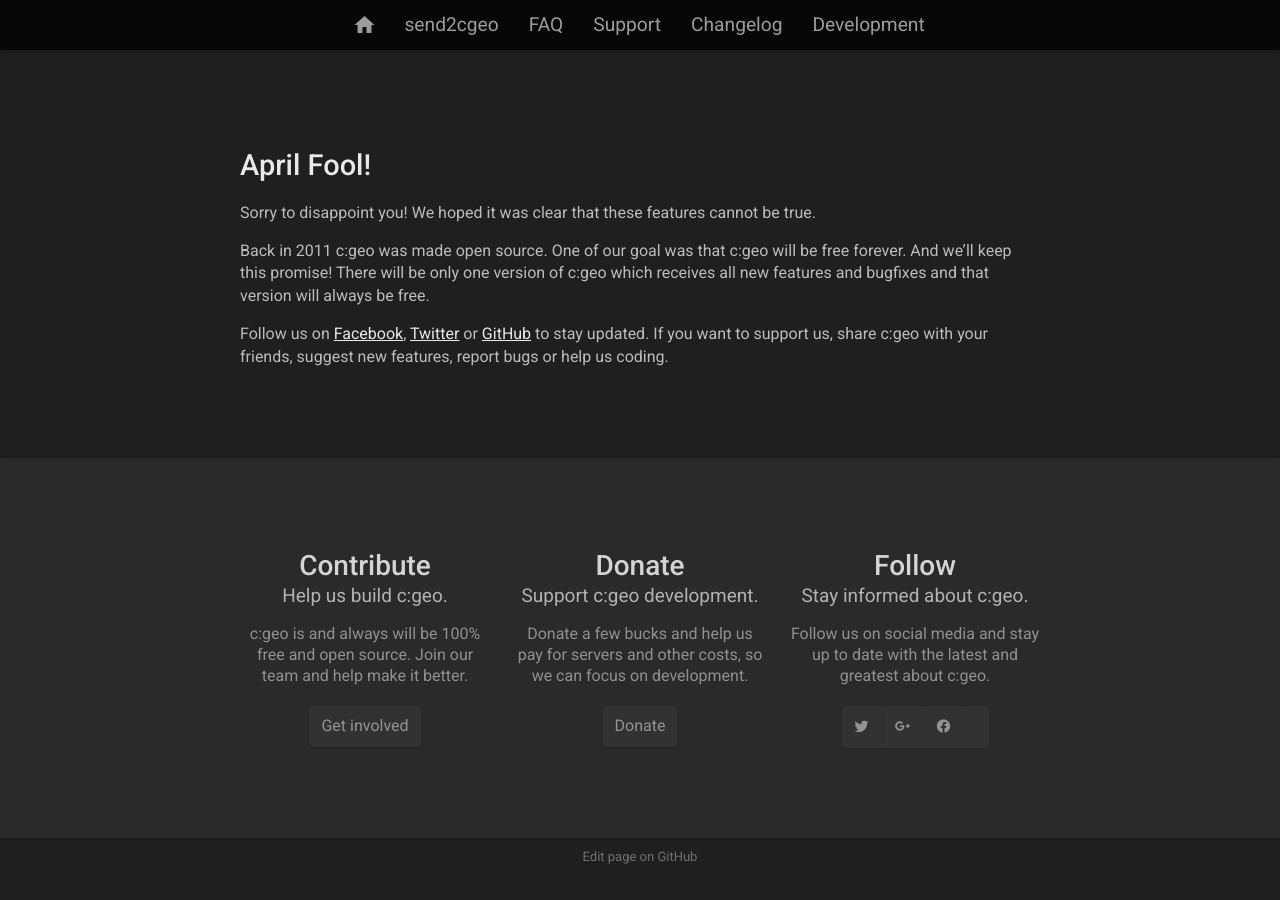
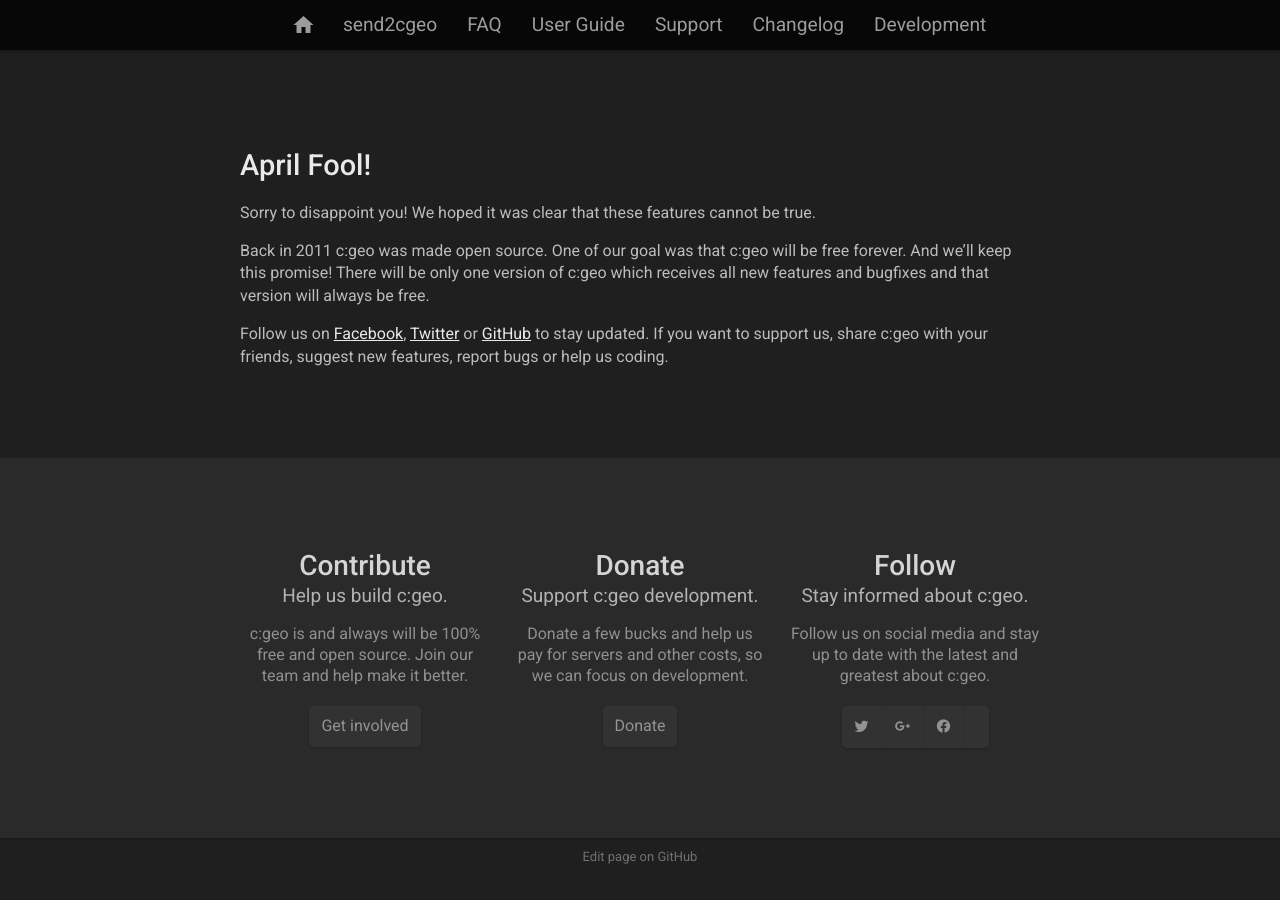
Before and after one commit to cgeo/cgeo.github.io, a Jekyll site: the page built from pro_get.md, in a window 1280 px wide. Built offline with Jekyll 4.4.1, drawn with Linux system fonts in a browser that asks for light colours; nearby versions of some CDN libraries; a script that is not in the unit is left out.

Commit message:
Add link to User Guide to navigation panel

```diff
--- a/_data/navigation.yml
+++ b/_data/navigation.yml
@@ -8,6 +8,9 @@
 - icon: comment-question-outline
   name: FAQ
   url: /faq
+- icon: book
+  name: User Guide
+  url: https://manual.cgeo.org
 - icon: help-circle-outline
   name: Support
   url: /support
```
